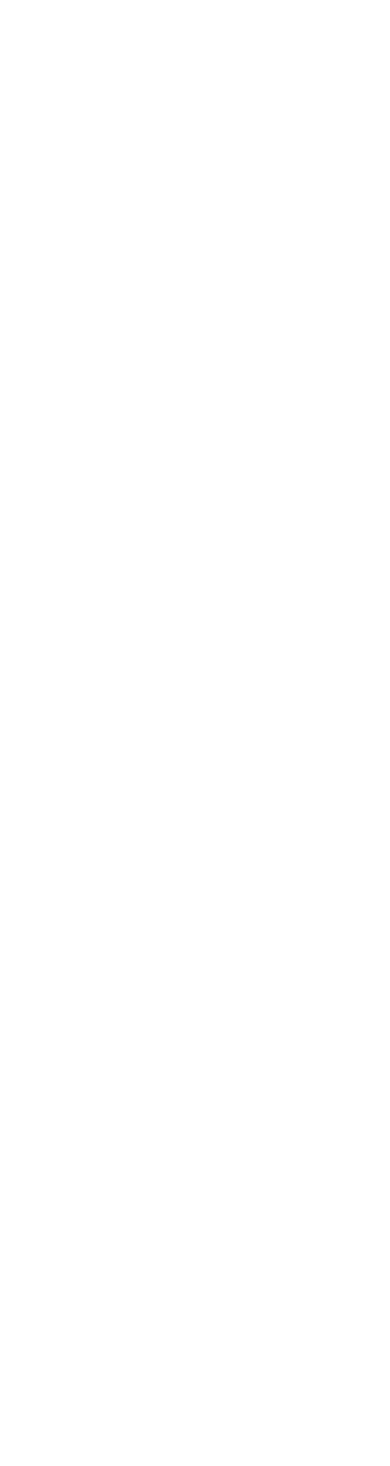
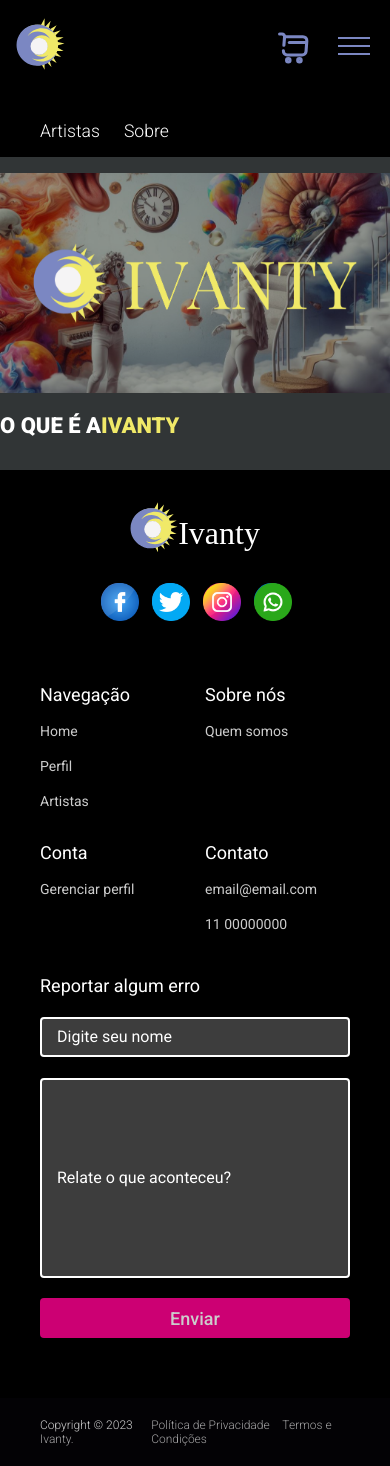
Before and after one commit to joaovitorvas/ivanty-tcc, a plain HTML site: page about.html in a window 390 px wide. Before the commit the page ends 844 px from the top, so only its background shows below. Drawn offline with Linux system fonts and the light colour scheme.

Commit message:
Iniciar tela about

```diff
--- a/about.html
+++ b/about.html
@@ -0,0 +1,174 @@
+<!DOCTYPE html>
+<html lang="pt-br">
+<head>
+    <meta charset="UTF-8">
+    <meta name="viewport" content="width=device-width, initial-scale=1.0">
+    <title>Ivanty</title>
+    <link rel="stylesheet" href="./assets/css/global.css">
+    <link rel="stylesheet" href="./assets/css/header.css">
+    <link rel="stylesheet" href="assets/css/footer.css">
+    <link rel="stylesheet" href="assets/css/menu.css">
+    <link rel="stylesheet" href="assets/css/about.css">
+</head>
+<body>
+    <section class="telasPequenas">
+      <header class="headerTelasMenores">
+      <div class="gridContainer">
+        <a href="./index.html">
+          <img src="./images/Logotipo.svg" alt="" class="logo">
+        </a>
+        <div class="ignoreSpace"></div>
+        <a href="./card.html">
+          <img src="./images/icons/card.svg" alt="" class="card">
+        </a>
+        <nav class="menu-hamburger">
+          <div class="hamburger-menu">
+            <input id="menu__toggle" type="checkbox" />
+            <label class="menu__btn" for="menu__toggle">
+            <span></span>
+            </label>
+            <ul class="menu__box">
+            <li><a class="menu__item" href="/">Home</a></li>
+            <li><a class="menu__item" href="./profile.html">Perfil</a></li>
+            <li><a class="menu__item" href="./about.html">Sobre</a></li>
+            <li><a class="menu__item" href="./register.html">Cadastrar-se</a></li>
+            </ul>
+          </div>
+        </nav>
+      </div>
+
+        <div class="searchButton">
+
+        </div>
+        <nav class="quickNavigation">
+          <a href="./artists.html">
+            <p class="quickNavigationP">Artistas</p>
+          </a>
+          <a href="./about.html">
+            <p class="quickNavigationP">Sobre</p>
+          </a>
+        </nav>
+      </header>
+
+      <main class="mainTelasPequenas">
+        <img src="./images/surrealistBanner.png" alt="Despertando a arte que há em você" class="banner">
+        <section class="landPageAbout">
+            <h2 class="aboutTitle">O QUE É A  <h2 class="aboutTitleYellow"> IVANTY</h2></h2>
+        </section>
+      </main>
+    </section>
+
+    <section class="telasGrandes">
+      <header class="headerTelasGrandes">
+
+      </header>
+      <main class="mainTelasGrandes">
+
+      </main>
+    </section>
+
+    <footer>
+      <div class="rodape">
+        <div class="top">
+            <a href="./">
+          <div class="logoo">
+              <img class="logotipo" src="./images/Logotipo.svg" alt="Logo">
+            <p>Ivanty</p>
+          </div>
+            </a>
+          <div class="media-icons">
+            <a href="/#">
+              <img
+                class="facebook"
+                src="./images/media-icons/facebook.png"
+                alt="Facebook"
+              />
+            </a>
+            <a href="/#">
+              <img
+                class="twitter"
+                src="./images/media-icons/twitter.png"
+                alt="Twitter"
+              />
+            </a>
+            <a href="/#">
+              <img
+                class="instagram"
+                src="./images/media-icons/instagram.png"
+                alt="Instagram"
+              />
+            </a>
+            <a href="/#">
+              <img
+                class="whatsapp"
+                src="./images/media-icons/whatsapp.png"
+                alt="WhatsApp"
+              />
+            </a>
+          </div>
+        </div>
+        <div class="link-boxes">
+          <ul class="box">
+            <li class="link_name">Navegação</li>
+            <li>
+              <a href="./">Home</a>
+            </li>
+            <li>
+              <a href="./profile">Perfil</a>
+            </li>
+            <li>
+              <a href="./artists">Artistas</a>
+            </li>
+          </ul>
+          <ul class="box">
+            <li class="link_name">Sobre nós</li>
+            <li>
+              <a href="./about">Quem somos</a>
+            </li>
+          </ul>
+          <ul class="box">
+            <li class="link_name">Conta</li>
+            <li>
+              <a href="./profile">Gerenciar perfil</a>
+            </li>
+          </ul>
+          <ul class="box">
+            <li class="link_name">Contato</li>
+            <li>
+              <a href="/#">email@email.com</a>
+            </li>
+            <li>
+              <a href="/#">11 00000000</a>
+            </li>
+          </ul>
+          <ul class="box input-box">
+            <li class="link_name">Reportar algum erro</li>
+            <li>
+              <input type="text" placeholder="Digite seu nome">
+            </li>
+            <li>
+              <input class="RelateTeuErro" type="text" placeholder="Relate o que aconteceu?">
+            </li>
+            <li>
+              <a href="./">
+                <input type="button" value="Enviar">
+              </a>
+            </li>
+          </ul>
+        </div>
+      </div>
+      <div class="bottom-details">
+        <div class="bottom_text">
+          <span class="copyright_text">
+            Copyright © 2023 <a href="#">Ivanty.</a>
+          </span>
+          <span class="policy_terms">
+            <a href="/#">Política de Privacidade</a>
+            <a href="/#">Termos e Condições</a>
+          </span>
+        </div>
+      </div>
+    </footer>
+
+    </body>
+</html>
--- /dev/null
+++ b/assets/css/about.css
@@ -0,0 +1,27 @@
+.aboutTitle {
+    color: rgb(255, 255, 255);
+    font-family: Roboto;
+    font-size: 1.375rem;
+    font-style: normal;
+    font-weight: 900;
+    line-height: normal;
+    text-align: left;
+    display: inline-block;
+    margin-top: 1rem;
+}
+
+.aboutTitleYellow {
+    color: rgb(240, 233, 104);
+    font-family: Roboto;
+    font-size: 1.375rem;
+    font-style: normal;
+    font-weight: 900;
+    line-height: normal;
+    text-align: left;
+    display: inline-block;
+    margin-top: 1rem;
+}
+
+.landPageAbout {
+
+}
--- a/assets/css/global.css
+++ b/assets/css/global.css
@@ -137,14 +137,38 @@ a {
     font-style: normal;
     font-weight: 900;
     line-height: normal;
-    margin-top: 1.5rem;
     text-align: right;
 }
 
 .artButton {
+    border: none;
     border-radius: 1.25rem;
     background: rgb(123, 135, 194);
     padding: 1rem;
     cursor: pointer;
     margin-right: 1rem;
+    color: #fff;
 }
+
+.gridContainerArtContainer {
+    display: grid;
+    grid-template-columns: 1fr 1fr;
+    margin: 1rem auto;
+}
+
+.gridContainerLikeAndCard {
+    display: grid;
+    grid-template-columns: 1fr 1fr;
+    margin: auto;
+    align-items: center;
+}
+
+.gridContainerArtContainer02 {
+    display: grid;
+    grid-template-columns: 1fr 1fr;
+}
+
+.artContainerIcons {
+    width: 2.5rem;
+    height: auto;
+}
--- a/assets/css/header.css
+++ b/assets/css/header.css
@@ -31,3 +31,8 @@
     margin-left: 1.5rem;
     margin-top: 2rem;
 }
+
+.card {
+    width: 2rem;
+    margin: 1rem;
+}
```
Also changed, not shown: index.html (+18 -8 lines), images/card.svg (deleted), images/icons/card.svg (added), images/icons/filledHeart.svg (added), images/icons/heart.svg (added), images/surrealistBanner.png (added).
